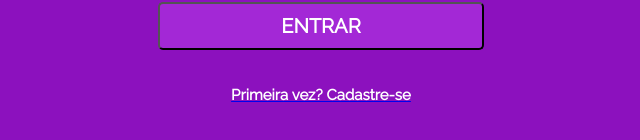
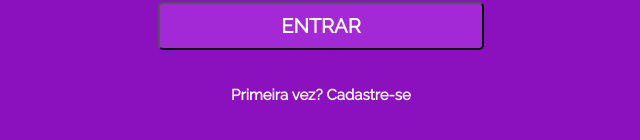
Before and after one commit to CSFernandoHBK/front-mywallet, a React (Create React App) app: page / in a window 1280 px wide. Shown: the part 454-594 px from the top of the page, without its empty margins (319-959 px from the left). Built offline with nearby package versions, Linux system fonts and the light colour scheme; a web font is replaced by a local one.

Commit message:
att - before change link API

```diff
--- a/public/index.html
+++ b/public/index.html
@@ -4,8 +4,8 @@
     <meta charset="utf-8" />
     <meta name="viewport" content="width=device-width, initial-scale=1" />
     <link rel="preconnect" href="https://fonts.googleapis.com">
-<link rel="preconnect" href="https://fonts.gstatic.com" crossorigin>
-<link href="https://fonts.googleapis.com/css2?family=Raleway&family=Saira+Stencil+One&display=swap" rel="stylesheet">    <title>MyWallet</title>
+    <link rel="preconnect" href="https://fonts.gstatic.com" crossorigin>
+    <link href="https://fonts.googleapis.com/css2?family=Raleway&family=Saira+Stencil+One&display=swap" rel="stylesheet">    <title>MyWallet</title>
   </head>
   <body>
     <noscript>You need to enable JavaScript to run this app.</noscript>
--- a/src/pages/HomePage/HomePage.js
+++ b/src/pages/HomePage/HomePage.js
@@ -83,6 +83,10 @@ const Container = styled.div`
     align-items: center;
     padding: 25px;
 
+    a{
+        text-decoration: none;
+    }
+
     & > div:nth-child(1){
         display: flex;
         width: 100%;
--- a/src/pages/LoginPage/LoginPage.js
+++ b/src/pages/LoginPage/LoginPage.js
@@ -119,5 +119,10 @@ const Container = styled.div`
         font-size: 15px;
         line-height: 18px;
         color: #FFFFFF;
+        text-decoration: none;
+    }
+
+    a{
+        text-decoration: none;
     }
 `
```
